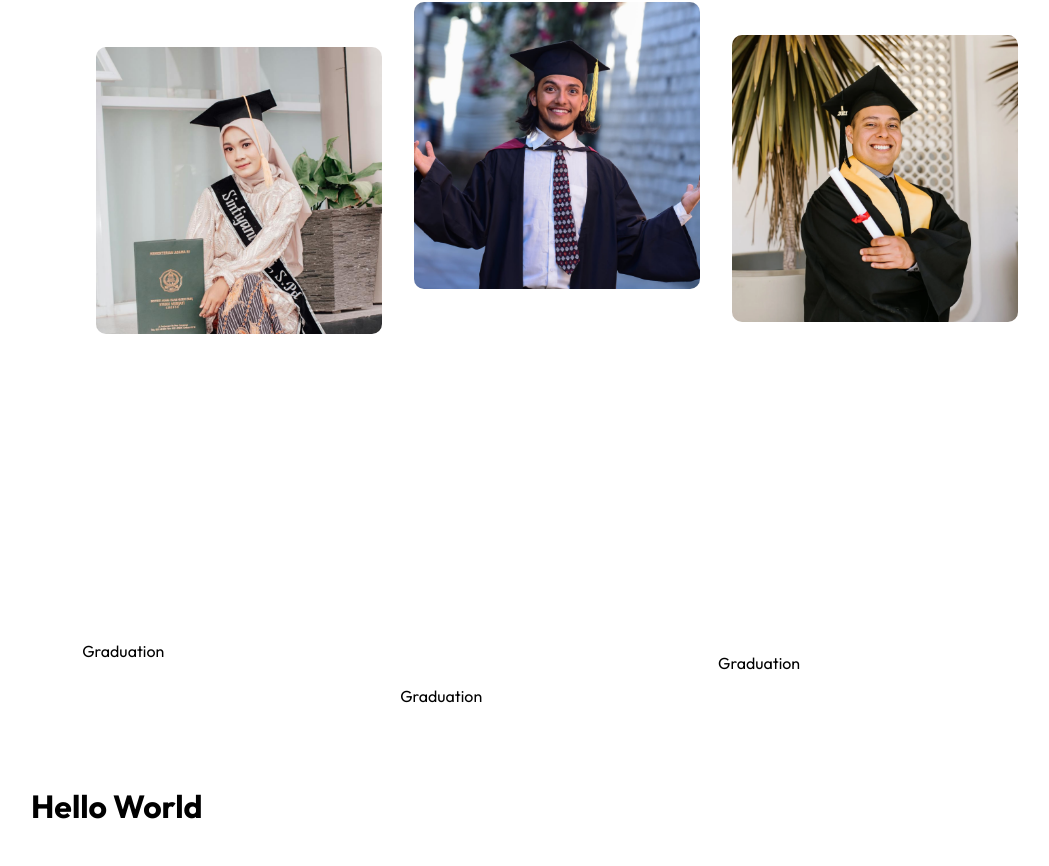
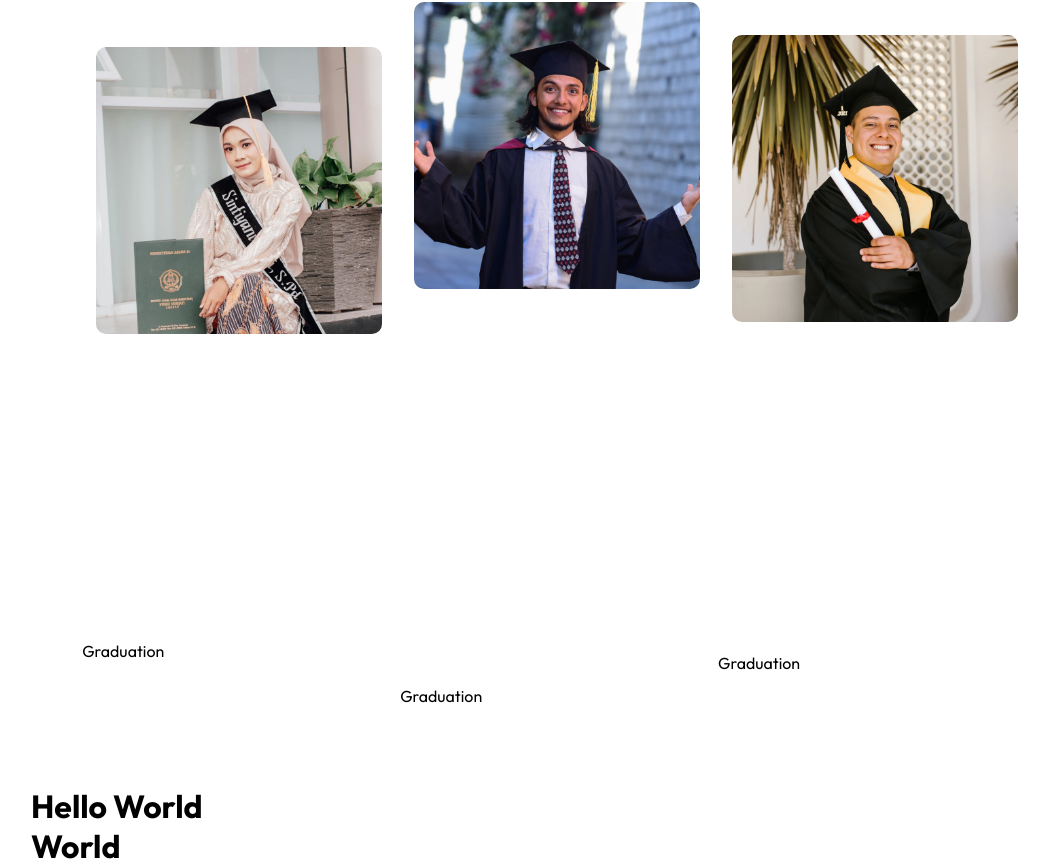
Before and after one commit to snehapagare1212/university-webpage, a React (Vite) app: page / in a window 1280 px wide. Shown: the part 878-1744 px from the top of the page, without its empty margins (97-1146 px from the left). Before the commit the page ends 1704 px from the top, so only its background shows below. Built offline with nearby package versions, Linux system fonts and the light colour scheme.

Commit message:
text added

```diff
--- a/src/Components/DD/Dd.jsx
+++ b/src/Components/DD/Dd.jsx
@@ -4,6 +4,7 @@ const Dd = () => {
   return (
     <div>
       <h1>Hello World</h1>
+      <h1> World</h1>
     </div>
   )
 }
```
